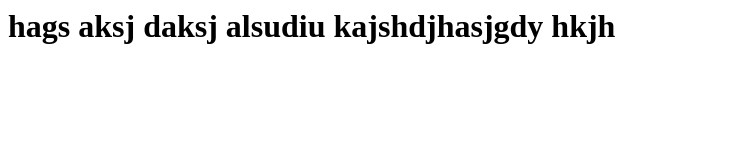
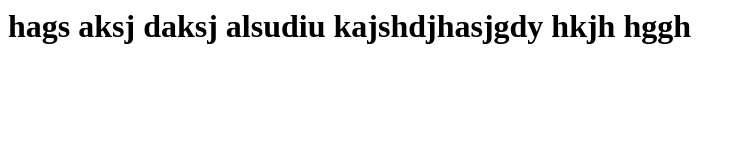
Before and after one commit to AsfaqueAhmed/goppo, a plain HTML site: page public/index.html in a window 1280 px wide. Shown: the whole page, without its empty margins (0-746 px from the left). Drawn offline with Linux system fonts and the light colour scheme.

Commit message:
sd sdf sdf sdf

```diff
--- a/public/index.html
+++ b/public/index.html
@@ -7,7 +7,7 @@
 </head>
 <body>
   <h1>
-    hags aksj daksj alsudiu kajshdjhasjgdy hkjh
+    hags aksj daksj alsudiu kajshdjhasjgdy hkjh hggh
   </h1>
 </body>
 </html>
```
